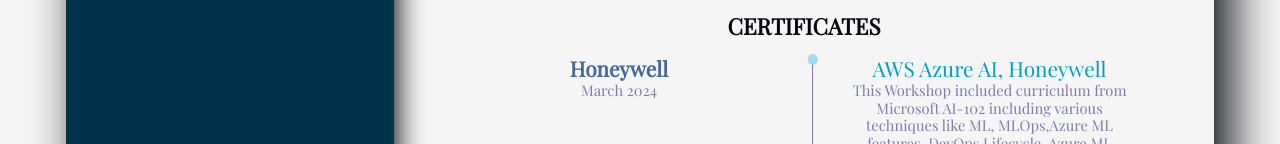
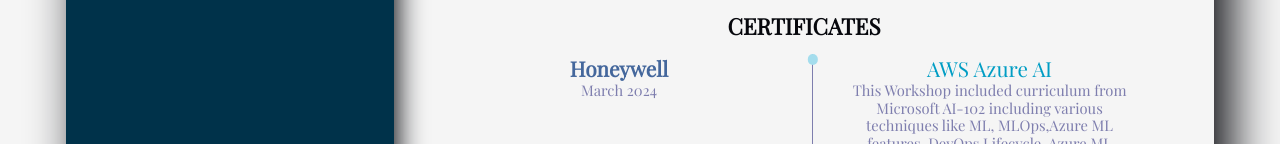
Before and after one commit to aashnajoshi/aashnajoshi.github.io, a plain HTML site: page index.html in a window 1280 px wide. Shown: the part 1200-1344 px from the top of the page. Drawn offline with nearby package versions, Linux system fonts and the light colour scheme.

Commit message:
Update index.html

```diff
--- a/index.html
+++ b/index.html
@@ -173,7 +173,7 @@
                         <p>March 2024</p>
                     </div>
                     <div class="right-tl-content">
-                        <div class="tl-content"><a href="https://www.linkedin.com/posts/aashnajoshi_ai-artificialintelligence-azureai-activity-7189551404603052033-ZfG-?utm_source=share&utm_medium=member_desktop" target="_blank"><span>AWS Azure AI, Honeywell</span></a>
+                        <div class="tl-content"><a href="https://www.linkedin.com/posts/aashnajoshi_ai-artificialintelligence-azureai-activity-7189551404603052033-ZfG-?utm_source=share&utm_medium=member_desktop" target="_blank"><span>AWS Azure AI</span></a>
                             <p>This Workshop included curriculum from Microsoft AI-102 including various techniques like ML, MLOps,Azure ML features, DevOps Lifecycle, Azure ML designer and mastered Azure AI Services.</p>
                         </div>
                     </div>
```
